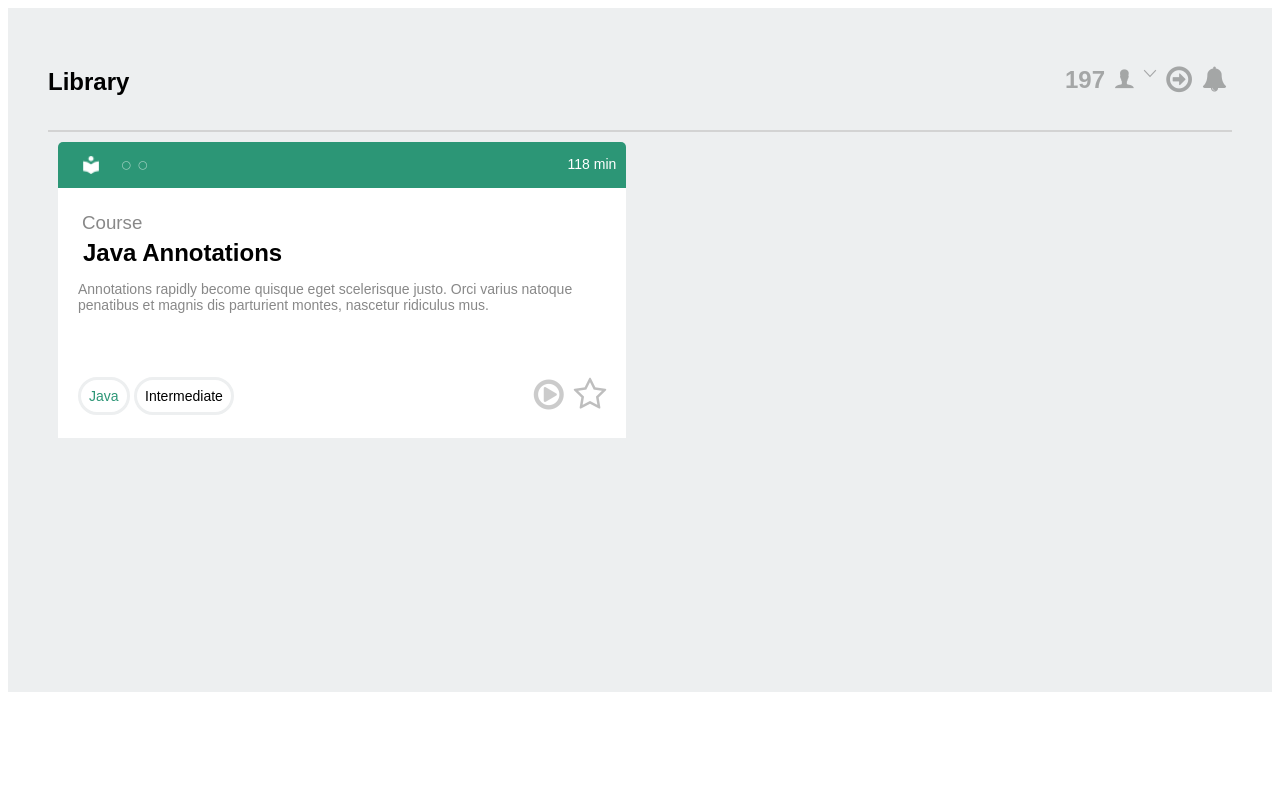
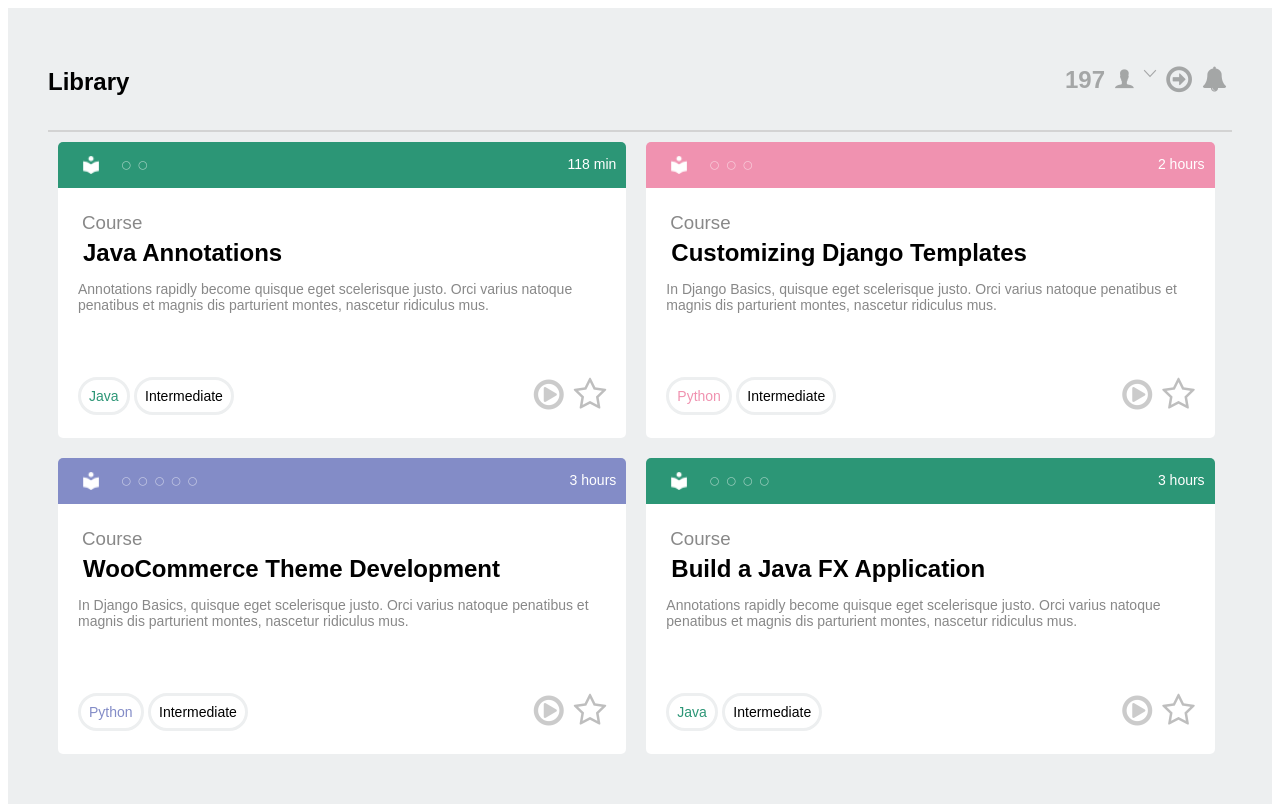
Before and after one commit to gepetto503/treehouse-library, a plain HTML site: page index.html in a window 1280 px wide. Drawn offline with nearby package versions, Linux system fonts and the light colour scheme.

Commit message:
complete exercise

```diff
--- a/css/styles.css
+++ b/css/styles.css
@@ -85,7 +85,6 @@ li {
 .course-box {
   width: 48%;
   min-width: 300px;
-  height: 500px;
   margin: 10px;
   border-radius: 5px;
   overflow: hidden;
@@ -104,6 +103,14 @@ li {
   color: white;
   padding-left: 10px;
   padding-right: 10px;
+}
+
+.python-header {
+  background-color: #f092b0;
+}
+
+.wordpress-header {
+  background-color: #838cc7;
 }
 
 .fa-circle-thin{
@@ -165,8 +172,16 @@ li {
   padding: 8px;
 }
 
-#java-button { /* button with colored font */
+.java-button { /* button with colored font */
   color: #2c9676;
+}
+
+#python-button {
+  color: #f092b0
+}
+
+#wordpress-button {
+  color: #838cc7;
 }
 
 .fa-play-circle-o { /* play button */
--- a/index.html
+++ b/index.html
@@ -29,14 +29,14 @@
           <h3>Course</h3>
           <h2 class="course-box-text-header">Java Annotations</h2>
           <p class="box-text">Annotations rapidly become quisque eget scelerisque justo. Orci varius natoque penatibus et magnis dis parturient montes, nascetur ridiculus mus.</p>
-          <button class= "button" id="java-button">Java</button>
+          <button class= "button java-button">Java</button>
           <button class= "button">Intermediate</button>
           <i class="fa fa-star-o"></i>
           <i class="fa fa-play-circle-o"></i>
         </div>
       </div>
-      <!-- <div class="course-box">
-        <div class="course-box-header">
+      <div class="course-box">
+        <div class="course-box-header python-header">
           <img class="book-icon" src="img/reading-sign.png" alt="book icon">
           <i class="fa fa-circle-thin"></i>
           <i class="fa fa-circle-thin"></i>
@@ -47,12 +47,51 @@
           <h3>Course</h3>
           <h2 class="course-box-text-header">Customizing Django Templates</h2>
           <p class="box-text">In Django Basics, quisque eget scelerisque justo. Orci varius natoque penatibus et magnis dis parturient montes, nascetur ridiculus mus.</p>
-          <button class= "button" id="java-button">Python</button>
+          <button class= "button" class="java-button" id="python-button">Python</button>
           <button class= "button">Intermediate</button>
           <i class="fa fa-star-o"></i>
           <i class="fa fa-play-circle-o"></i>
         </div>
-      </div> -->
+      </div>
+      <div class="course-box">
+        <div class="course-box-header wordpress-header">
+          <img class="book-icon" src="img/reading-sign.png" alt="book icon">
+          <i class="fa fa-circle-thin"></i>
+          <i class="fa fa-circle-thin"></i>
+          <i class="fa fa-circle-thin"></i>
+          <i class="fa fa-circle-thin"></i>
+          <i class="fa fa-circle-thin"></i>
+          <p class="min">3 hours</p>
+        </div>
+        <div class= "course-box-body">
+          <h3>Course</h3>
+          <h2 class="course-box-text-header">WooCommerce Theme Development</h2>
+          <p class="box-text">In Django Basics, quisque eget scelerisque justo. Orci varius natoque penatibus et magnis dis parturient montes, nascetur ridiculus mus.</p>
+          <button class= "button" class="java-button" id="wordpress-button">Python</button>
+          <button class= "button">Intermediate</button>
+          <i class="fa fa-star-o"></i>
+          <i class="fa fa-play-circle-o"></i>
+        </div>
+      </div>
+      <div class="course-box">
+        <div class="course-box-header">
+          <img class="book-icon" src="img/reading-sign.png" alt="book icon">
+          <i class="fa fa-circle-thin"></i>
+          <i class="fa fa-circle-thin"></i>
+          <i class="fa fa-circle-thin"></i>
+          <i class="fa fa-circle-thin"></i>
+          <p class="min">3 hours</p>
+        </div>
+        <div class= "course-box-body">
+          <h3>Course</h3>
+          <h2 class="course-box-text-header">Build a Java FX Application</h2>
+          <p class="box-text">Annotations rapidly become quisque eget scelerisque justo. Orci varius natoque penatibus et magnis dis parturient montes, nascetur ridiculus mus.</p>
+          <button class= "button java-button">Java</button>
+          <button class= "button">Intermediate</button>
+          <i class="fa fa-star-o"></i>
+          <i class="fa fa-play-circle-o"></i>
+        </div>
+      </div>
 
     </div>
   </body>
```
